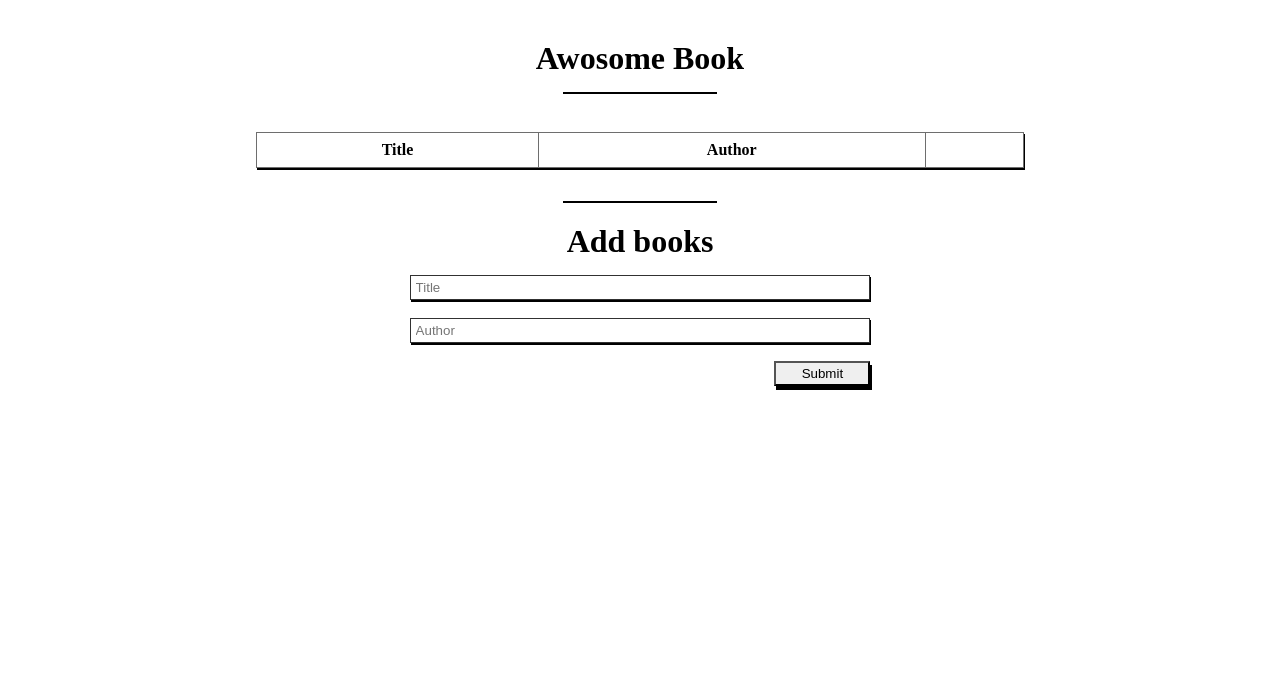
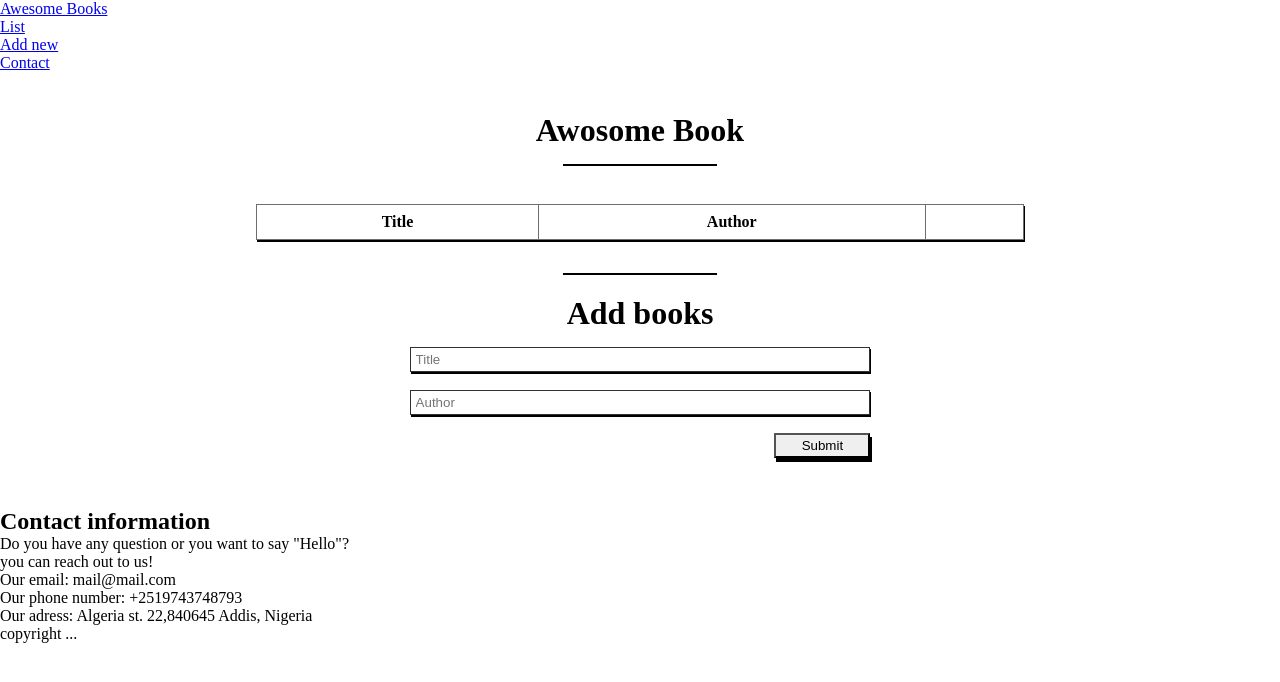
Before and after one commit to The-Normal-One1/Awesome-Books, a website: page index.html in a window 1280 px wide. Drawn offline with Linux system fonts and the light colour scheme.

Commit message:
Add nav, contact, and footer section inside the html file

```diff
--- a/index.html
+++ b/index.html
@@ -1,17 +1,24 @@
 <!DOCTYPE html>
 <html lang="en">
-
     <head>
-    <meta charset="UTF-8">
-    <meta http-equiv="X-UA-Compatible" content="IE=edge">
-    <meta name="viewport" content="width=device-width, initial-scale=1.0">
+        <meta charset="UTF-8"/>
+        <meta http-equiv="X-UA-Compatible" content="IE=edge"/>
+        <meta name="viewport" content="width=device-width, initial-scale=1.0"/>
+        <link rel="stylesheet" href="style.css"/>
         <title>Book list</title>
-    <link rel="stylesheet" href="style.css">
     </head>
-
     <body>
+        <nav>
+            <div class="logo"><a href="#">Awesome Books</a></div>
+            <ul class="list-items">
+                <li class="book-list"><a class="list-link" href="#">List</a></li>
+                <li class="add-book"><a class="add-link" href="#">Add new</a></li>
+                <li class="contact-list"><a class="contact-link" href="#">Contact</a></li>
+            </ul>
+        </nav>
+        <p class="time"></p>
         <div class="container">
-        <h1>Awosome Book</h1> <hr>
+            <h1>Awosome Book</h1><hr>
             <table class="table">
                 <thead>
                     <tr>
@@ -19,19 +26,30 @@
                         <th>Author</th>
                         <th></th>
                     </tr>
-                <thead> <br>
-                <tbody id="bookList"></tbody>
-        </table> <br> <hr>
+                <thead><br>
+                <tbody id="bookList">
+                </tbody>
+            </table><br><hr>
             <form id="enter">
                 <h1>Add books</h1>
-            <input type="text" id="title" placeholder="Title"></br>
-            <input type="text" id="author" placeholder="Author"></br>
+                <input type="text" id="title" placeholder="Title"/></br>
+                <input type="text" id="author" placeholder="Author"/></br>
                 <div id=submit>
                     <button id="submit" type="submit">Submit</button>
                 </div>
             </form>
-        <script src="script.js">
-        </script>
+        </div>
+        <section class="contact">
+            <h2>Contact information</h2>
+            <p>Do you have any question or you want to say "Hello"&quest;<br>you can reach out to us!</p>
+            <ul><li>Our email: mail@mail.com</li>
+                <li>Our phone number: +2519743748793</li>
+                <li>Our adress: Algeria st. 22,840645 Addis, Nigeria</li>
+            </ul>
+        </section>
+       <footer>
+           <p class="copy-right">copyright   ...</p>
+       </footer>
+        <script src="script.js"></script>
     </body>
-
 </html>
```
Lines whose indentation alone changed are shown as unchanged.
